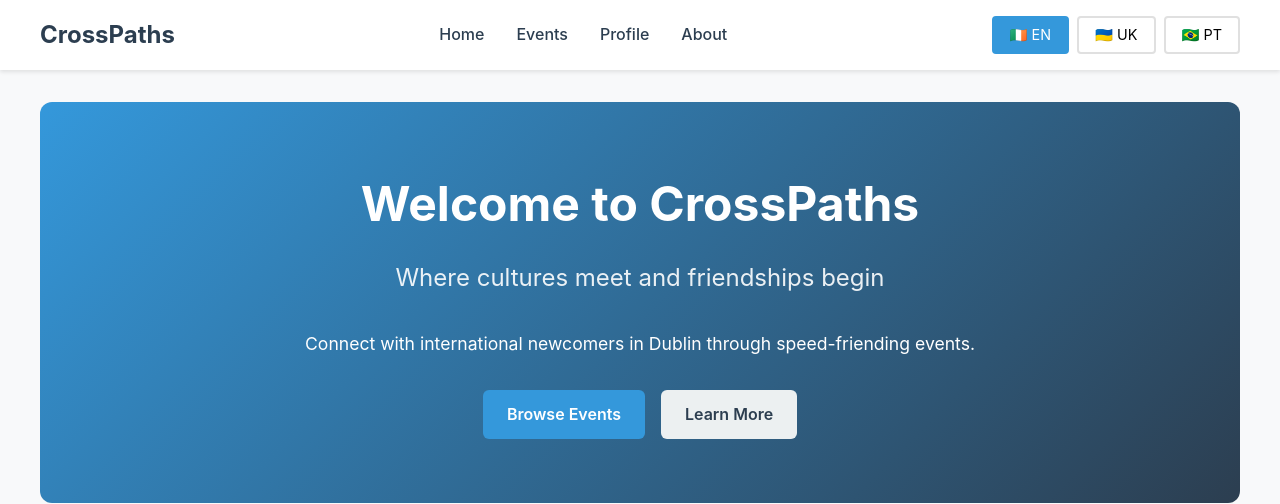
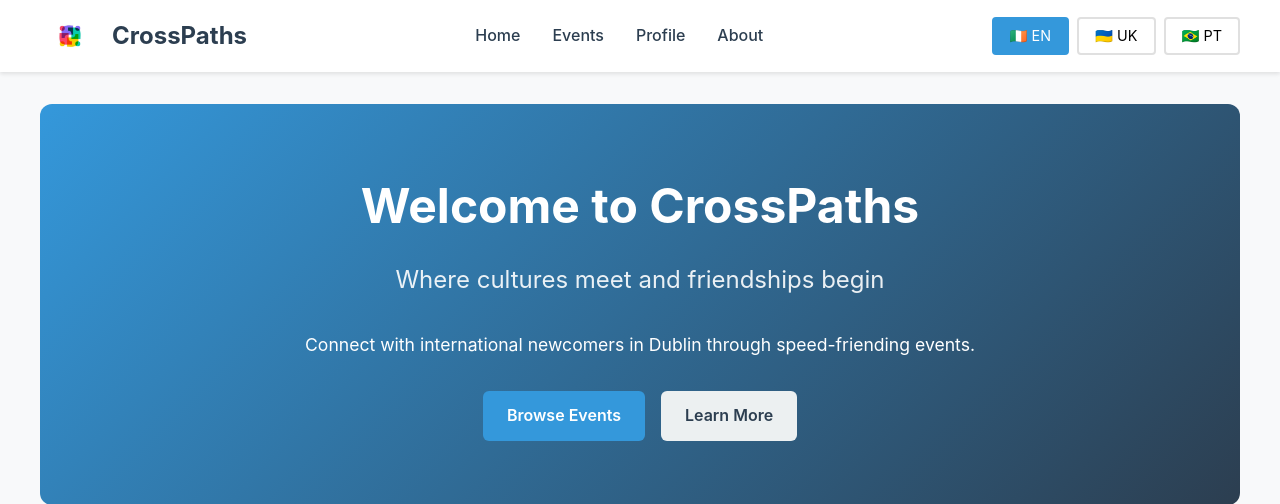
Before and after one commit to Y-A-N-C-H-A-2/SDEV_Project, a Flask app: page / in a window 1280 px wide. Shown: the top 504 px of the page. Run offline with Flask 3, Linux system fonts and the light colour scheme.

Commit message:
Add logo image and update navigation styles for improved layout

```diff
--- a/CrossPaths/static/css/main.css
+++ b/CrossPaths/static/css/main.css
@@ -46,6 +46,18 @@ button {
     display: flex;
     justify-content: space-between;
     align-items: center;
+}
+
+.nav-brand a {
+    display: flex;
+    align-items: center;
+    gap: 0.75rem;
+}
+
+.nav-brand .logo {
+    height: 40px;
+    width: auto;
+    object-fit: contain;
 }
 
 .nav-brand h1 {
--- a/CrossPaths/templates/base.html
+++ b/CrossPaths/templates/base.html
@@ -12,6 +12,7 @@
         <div class="nav-container">
             <div class="nav-brand">
                 <a href="{{ url_for('main.index') }}">
+                    <img src="{{ url_for('static', filename='img/common/logo.jpg') }}" alt="CrossPaths" class="logo">
                     <h1>CrossPaths</h1>
                 </a>
             </div>
```
Also changed, not shown: CrossPaths/static/img/common/README.md (added), CrossPaths/static/img/common/logo.jpg (added).
